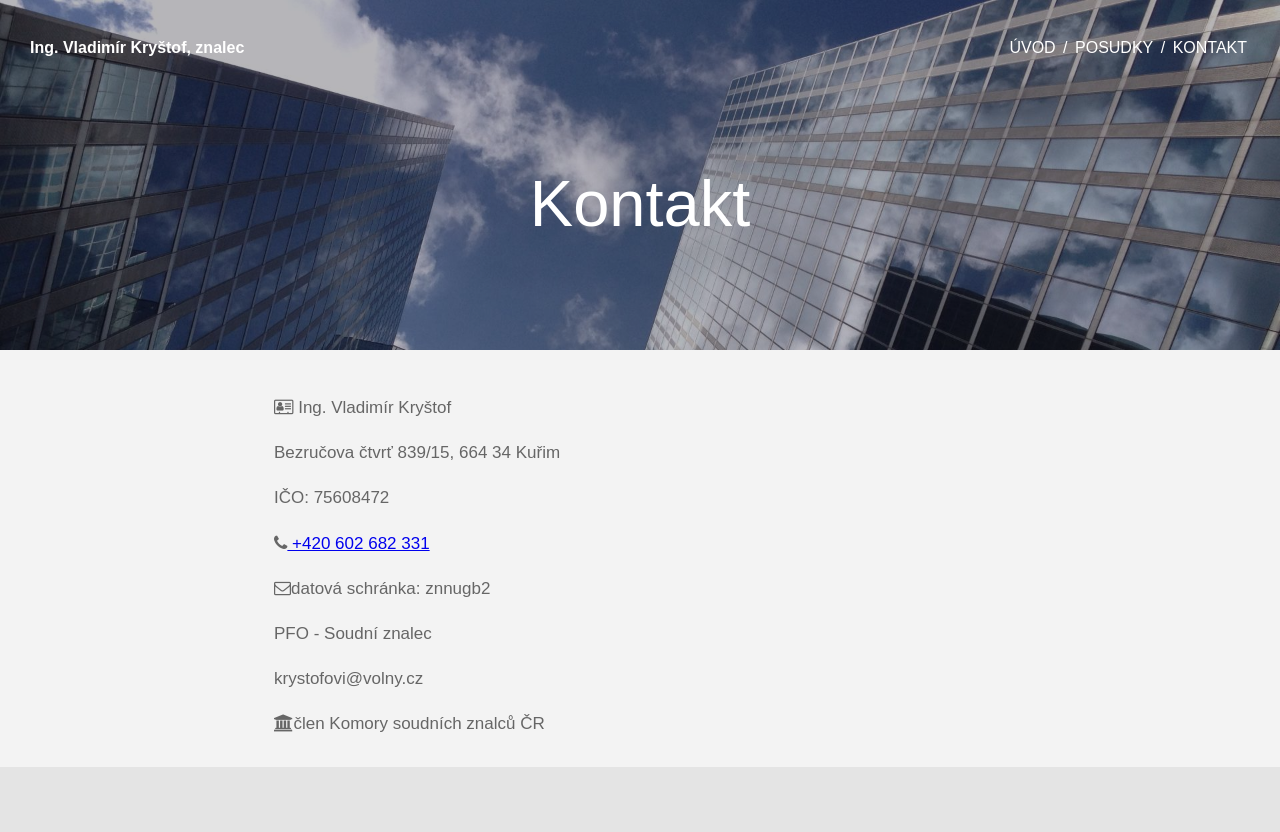
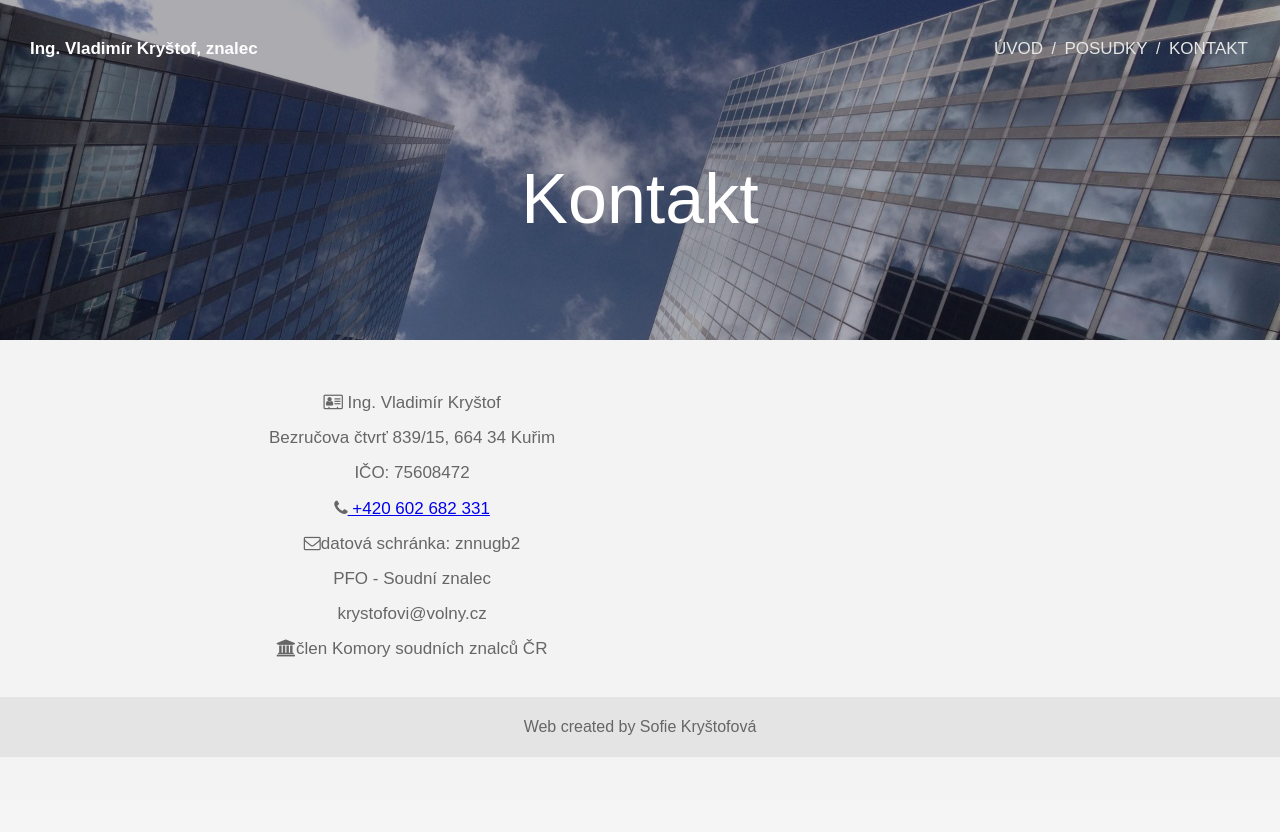
Before and after one commit to krystofovasofie/web_znalec, a PHP site: page /kontakt.php in a window 1280 px wide. After the commit the page ends 757 px from the top, so only its background shows below. Run offline with PHP 8.4, Linux system fonts and the light colour scheme; some web fonts are replaced.

Commit message:
font change

```diff
--- a/header.php
+++ b/header.php
@@ -6,8 +6,9 @@
   <link rel="stylesheet" href="styles/main.css" />
   <link rel="stylesheet" href="https://cdnjs.cloudflare.com/ajax/libs/font-awesome/4.7.0/css/font-awesome.min.css" />
   <style>
-    @import url('https://fonts.cdnfonts.com/css/metropolis-2?styles=21186,21187,21180,21182,21190,21181,21183,21191,21184,21188,21176,21177,21185,21189,21178,21179,21174,21175');
+    @import url('https://fonts.cdnfonts.com/css/metropolis-4');
   </style>
+
 
   </style>
 
--- a/index.php
+++ b/index.php
@@ -1,5 +1,5 @@
 <!DOCTYPE html>
-<html lang="en">
+<html lang="cs">
 <?php include 'header.php' ?>
 
 <body>
--- a/kontakt.php
+++ b/kontakt.php
@@ -1,5 +1,5 @@
 <!DOCTYPE html>
-<html lang="en">
+<html lang="cs">
 <?php include 'header.php' ?>
 
 <body>
@@ -26,8 +26,8 @@
       </div>
     </header>
 
-    <main> <!--kontakty-->
-      <div>
+    <main class="main3"> <!--kontakty-->
+      <div class="contacts">
         <p><i class="fa fa-address-card-o" aria-hidden="true"></i> Ing. Vladimír Kryštof</p>
         <p>Bezručova čtvrť 839/15, 664 34 Kuřim</p>
         <p>IČO: 75608472</p>
@@ -39,8 +39,8 @@
 
       </div>
     </main>
-    <footer> <!--volny, protoze kontakt nahore-->
-      <div> </div>
+    <footer id="no_footer">
+      <div>Web created by Sofie Kryštofová</div><!--volny, protoze kontakt nahore-->
     </footer>
   </div>
 </body>
--- a/posudky.php
+++ b/posudky.php
@@ -1,5 +1,5 @@
 <!DOCTYPE html>
-<html lang="en">
+<html lang="cs">
 <?php include 'header.php' ?>
 
 
--- a/styles/basic.scss
+++ b/styles/basic.scss
@@ -13,26 +13,26 @@ body {
 
 p {
   font-size: 17px;
-  padding: 9px;
+  padding: 3px 0px 9px 0px;
   font-weight: 400;
   line-height: 1.6;
 }
 
 h1 {
-  font-size: 65px;
-  font-weight: 500;
+  font-size: 70px;
+  font-weight: 400;
   padding: 15px;
 }
 h2 {
   font-size: 27px;
-  padding: 17px;
+  padding: 18px 0px 22px 0px;
   font-weight: 600;
   text-align: center;
 }
 
 h3 {
   font-size: 18px;
-  padding: 12px;
+  padding: 13px 0px;
   text-align: left;
   //font-weight: 400;
 }
--- a/styles/colors.scss
+++ b/styles/colors.scss
@@ -2,6 +2,7 @@ $footer-color: rgba(204, 204, 204, 0.4);
 $white: white;
 $font-color: #666;
 $background-col: #f3f3f3;
-$opacity: rgba(25, 24, 36, 0.316);
+$opacity: rgba(25, 24, 36, 0.36);
 $h-color: #393939;
 $line-col: #3939394d;
+$top-line: #e6e6e6;
--- a/styles/main.css
+++ b/styles/main.css
@@ -144,33 +144,33 @@ body {
 
 p {
   font-size: 17px;
-  padding: 9px;
+  padding: 3px 0px 9px 0px;
   font-weight: 400;
   line-height: 1.6;
 }
 
 h1 {
-  font-size: 65px;
-  font-weight: 500;
+  font-size: 70px;
+  font-weight: 400;
   padding: 15px;
 }
 
 h2 {
   font-size: 27px;
-  padding: 17px;
+  padding: 18px 0px 22px 0px;
   font-weight: 600;
   text-align: center;
 }
 
 h3 {
   font-size: 18px;
-  padding: 12px;
+  padding: 13px 0px;
   text-align: left;
 }
 
 header {
   background-image: url("../images/fujitsu.jpg");
-  height: 350px;
+  height: 340px;
   color: white;
   background-size: cover;
   position: relative;
@@ -186,7 +186,7 @@ header::before {
   right: 0px;
   bottom: 0px;
   left: 0px;
-  background-color: rgba(25, 24, 36, 0.316);
+  background-color: rgba(25, 24, 36, 0.36);
 }
 
 header > * {
@@ -201,23 +201,31 @@ header #top-menu {
   font-weight: 500;
 }
 
-header ul li {
+header #top-menu ul li,
+header #top-menu span {
   list-style: none;
   display: inline;
-  margin: 3px;
+  margin: 2px;
+  color: #e6e6e6;
 }
 
-header ul li a {
+header #top-menu ul li a,
+header #top-menu span a {
   text-transform: uppercase;
+  font-weight: 500;
+  color: #e6e6e6;
 }
 
-header h3 {
-  text-transform: uppercase;
+header #top-menu ul li a:hover,
+header #top-menu span a:hover {
+  color: white;
 }
 
 header a {
   color: white;
   text-decoration: none;
+  font-weight: 600;
+  font-size: 17px;
 }
 
 header .middle {
@@ -227,10 +235,16 @@ header .middle {
   flex-grow: 1;
 }
 
+header .middle h3 {
+  text-transform: uppercase;
+  text-align: center;
+  font-weight: 300;
+}
+
 main {
   padding-top: 15px;
   max-width: 750px;
-  margin: 20px auto;
+  margin: 30px auto;
 }
 
 main.center {
@@ -281,3 +295,26 @@ footer a {
 footer a:hover {
   color: white;
 }
+
+#no_footer {
+  height: 60px;
+}
+
+.main3 {
+  display: flex;
+}
+
+.main3 .contacts {
+  display: flex;
+  flex-direction: column;
+  justify-content: center;
+  align-items: center;
+}
+
+.main3 .contacts > * {
+  position: relative;
+}
+
+.main3 .contacts p {
+  padding: 4px;
+}
--- a/styles/main.scss
+++ b/styles/main.scss
@@ -5,7 +5,7 @@
 
 header {
   background-image: url("../images/fujitsu.jpg");
-  height: 350px;
+  height: 340px;
   color: $white;
   background-size: cover;
   position: relative;
@@ -33,25 +33,31 @@ header {
     align-items: center;
     padding: 40px 30px 0px 30px;
     font-weight: 500;
-    //color: white;
-  }
 
-  ul li {
-    list-style: none;
-    display: inline;
-    margin: 3px;
+    ul li,
+    span {
+      list-style: none;
+      display: inline;
+      margin: 2px;
+      color: $top-line;
 
-    a {
-      text-transform: uppercase;
+      a {
+        text-transform: uppercase;
+        font-weight: 500;
+        color: $top-line;
+
+        &:hover {
+          color: $white;
+        }
+      }
     }
   }
 
-  h3 {
-    text-transform: uppercase;
-  }
   a {
     color: $white;
     text-decoration: none;
+    font-weight: 600;
+    font-size: 17px;
   }
   .middle {
     display: flex;
@@ -59,6 +65,11 @@ header {
     align-items: center;
     flex-grow: 1;
     //color: white;
+    h3 {
+      text-transform: uppercase;
+      text-align: center;
+      font-weight: 300;
+    }
   }
 }
 
@@ -69,7 +80,7 @@ main {
 
   padding-top: 15px;
   max-width: 750px;
-  margin: 20px auto;
+  margin: 30px auto;
 
   h2 {
     color: $h-color;
@@ -112,3 +123,23 @@ footer {
     }
   }
 }
+#no_footer {
+  height: 60px;
+}
+
+.main3 {
+  display: flex;
+  .contacts {
+    display: flex;
+    flex-direction: column;
+    justify-content: center;
+    align-items: center;
+    > * {
+      position: relative;
+    }
+
+    p {
+      padding: 4px;
+    }
+  }
+}
```
Also changed, not shown: styles/basic.css (+5 -5 lines).
